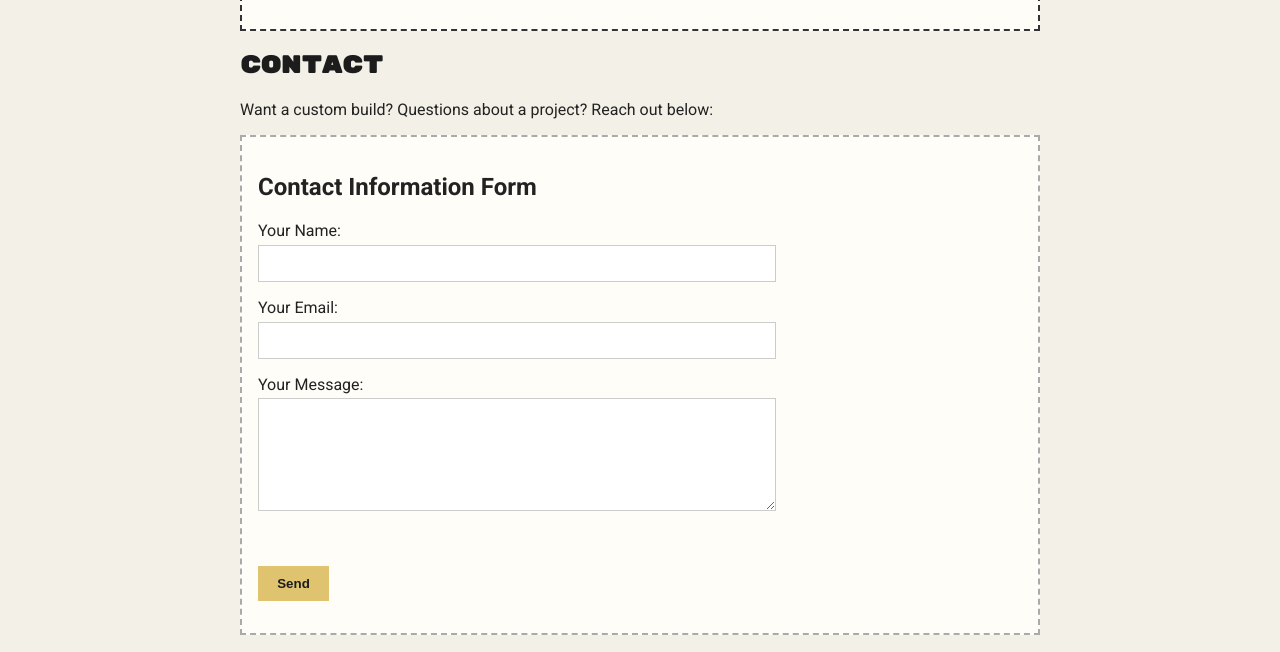
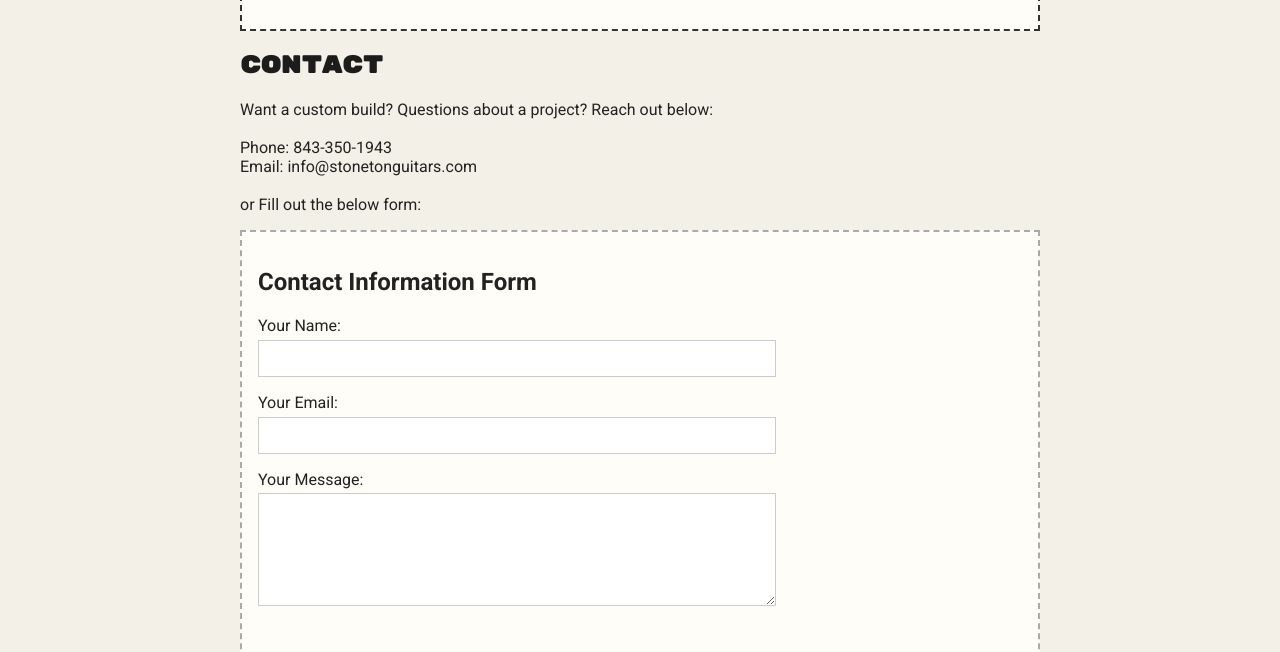
Before and after one commit to GrizzBuilt/Stonetone, a plain HTML site: page index.html in a window 1280 px wide. Shown: the part 3138-3790 px from the top of the page. Drawn offline with Linux system fonts and the light colour scheme.

Commit message:
Update index.html

```diff
--- a/index.html
+++ b/index.html
@@ -310,6 +310,12 @@
     </h2>
     <p>
      Want a custom build? Questions about a project? Reach out below:
+       <br />  <br />
+     Phone: 843-350-1943
+       <br />
+     Email: <a hefre="matilto:info@stonetoneguitars.com">info@stonetonguitars.com</a>
+       <br />  <br />
+     or Fill out the below form:
     </p>
     <form action="/thank-you.html" data-netlify="true" data-netlify-recaptcha="true" method="POST" name="contact" netlify-honeypot="bot-field">
      <input name="form-name" type="hidden" value="contact"/>
```
